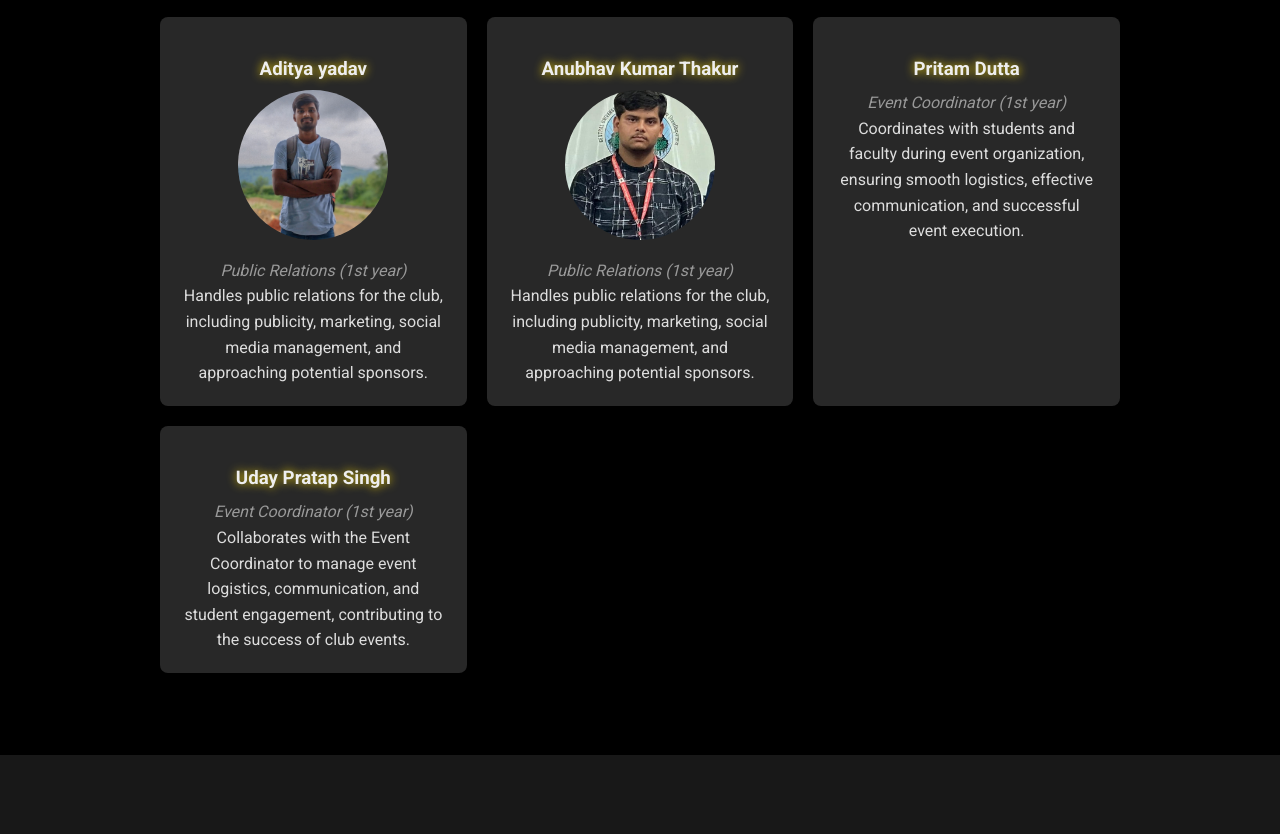
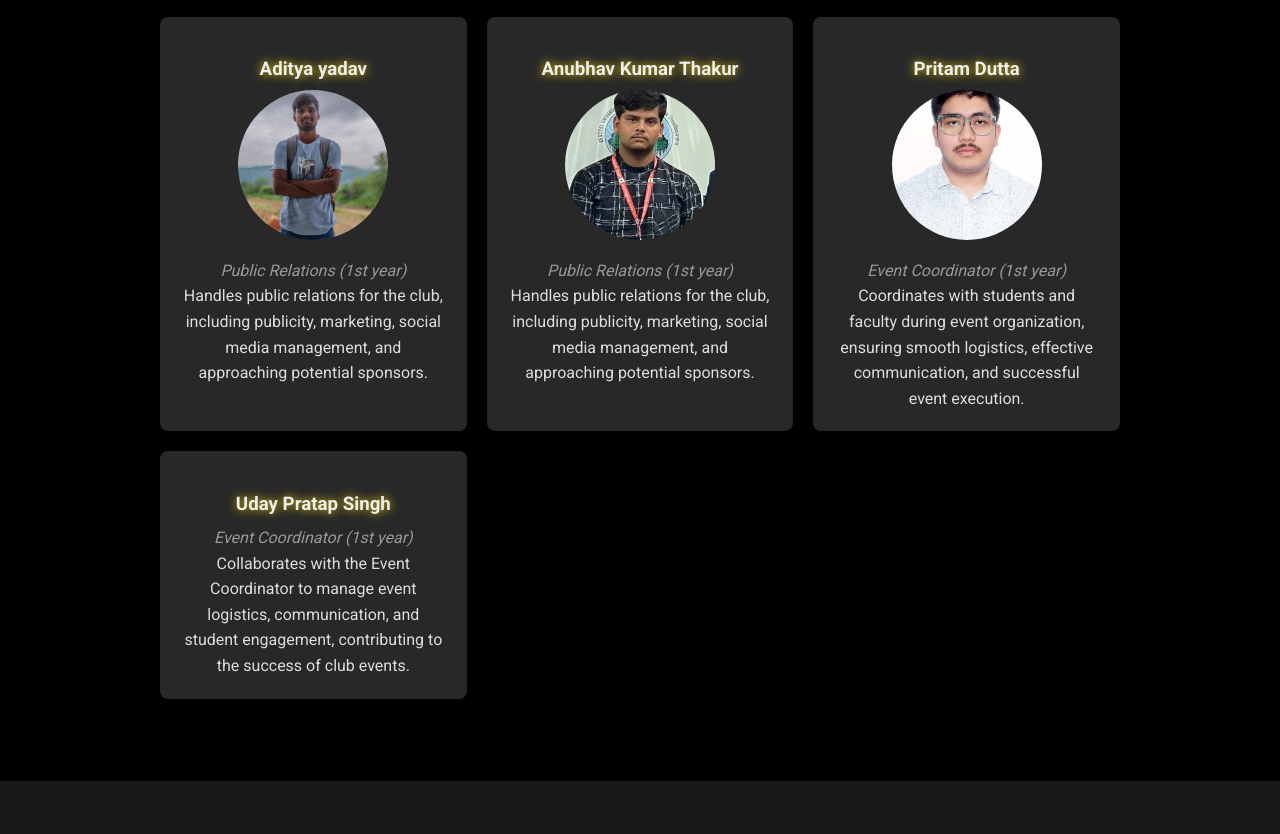
Before and after one commit to CUJInnovations/InnovationClub-CUJ, a plain HTML site: page index.html in a window 1280 px wide. Shown: the part 2939-3773 px from the top of the page. Drawn offline with Linux system fonts and the light colour scheme.

Commit message:
Update index.html

```diff
--- a/index.html
+++ b/index.html
@@ -138,6 +138,7 @@
                     </div>
                     <div class="team-member">
                         <h3>Pritam Dutta</h3>
+                         <img src="BPD.jpg" alt="Pritam">
                         <p class="role">Event Coordinator (1st year)</p>
                         <p class="description">Coordinates with students and faculty during event organization, ensuring smooth logistics, effective communication, and successful event execution.</p>
                     </div>
```
